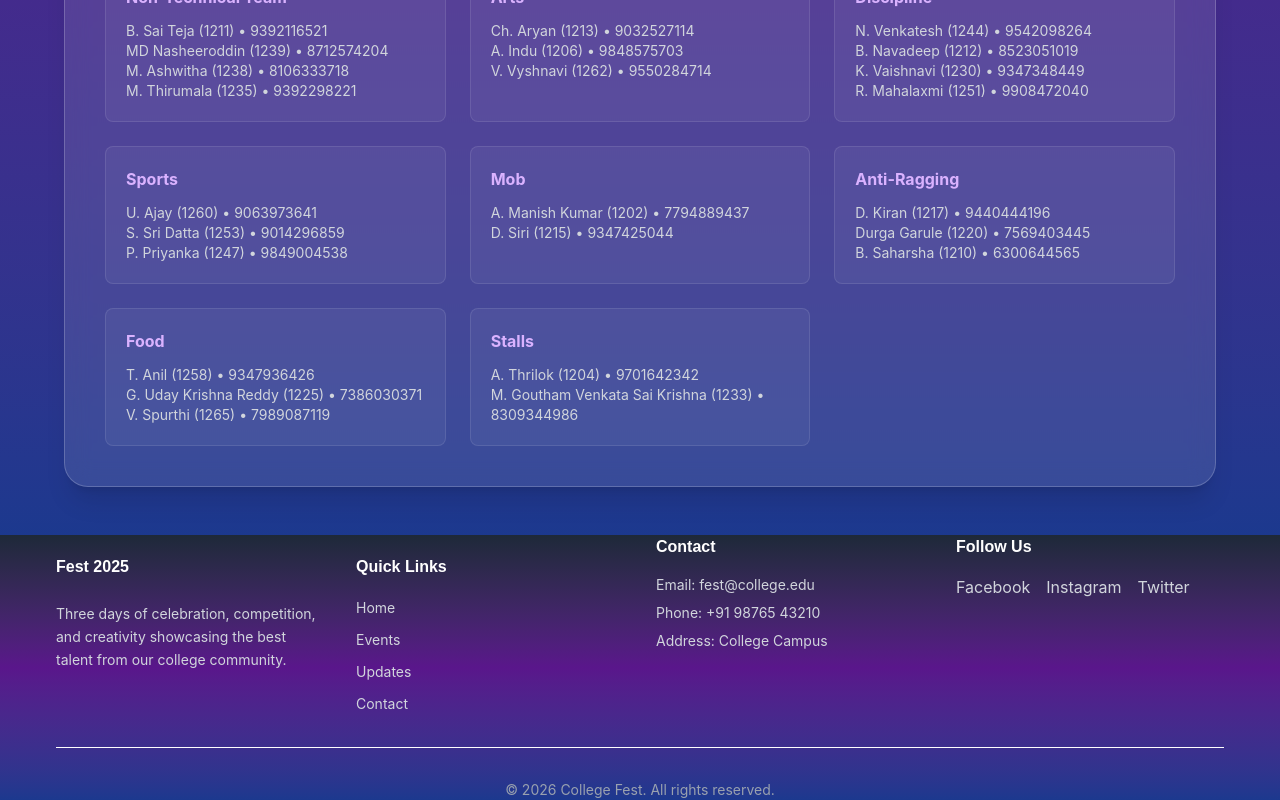
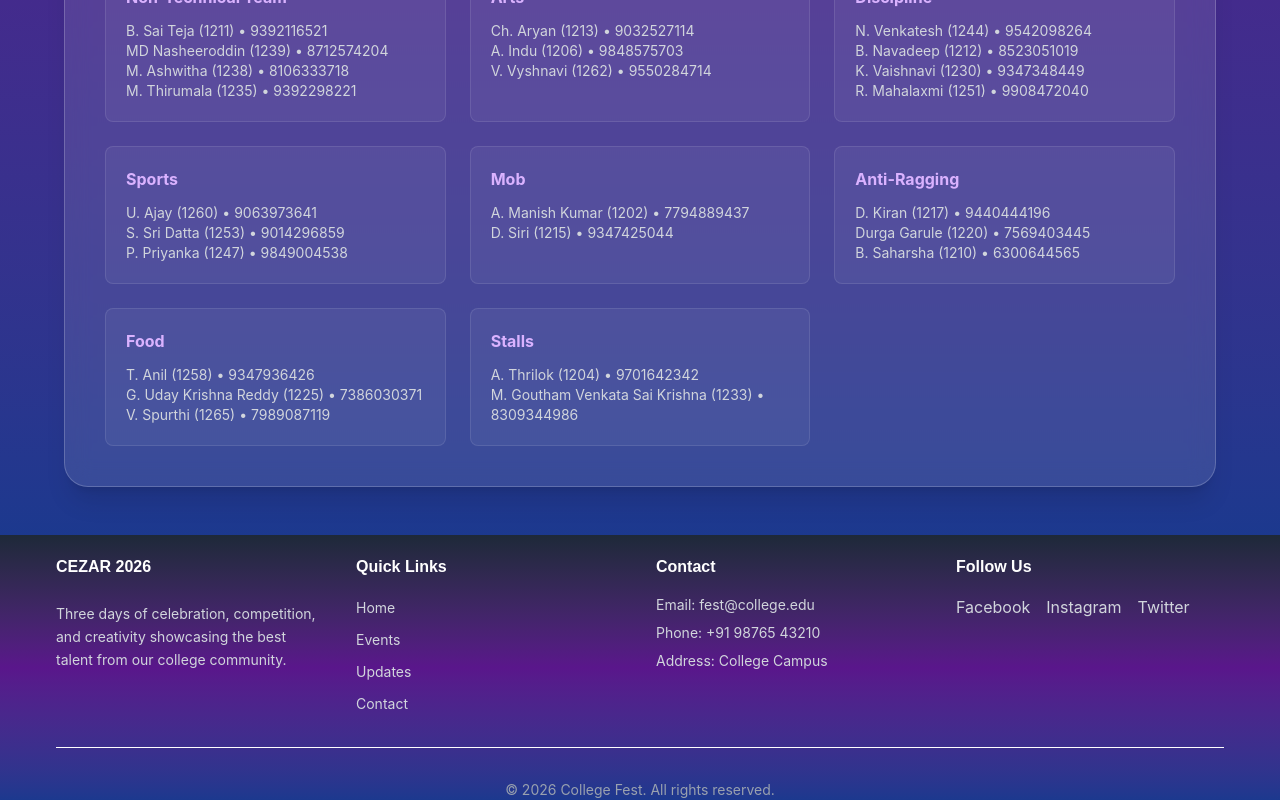
Before and after one commit to VaidyaPranav/cezarfrountend, a React (Vite) app: page / in a window 1280 px wide. Shown: the part 1554-2354 px from the top of the page. Built offline with nearby package versions, Linux system fonts and the light colour scheme; no server answers.

Commit message:
changes done

```diff
--- a/src/components/Footer.jsx
+++ b/src/components/Footer.jsx
@@ -9,7 +9,7 @@ export default function Footer() {
         <div className="grid grid-cols-1 sm:grid-cols-2 lg:grid-cols-4 gap-8 mb-8">
           {/* About */}
           <div>
-            <h3 className="font-poppins font-bold  text-amber-300 pt-5 mb-4">Fest 2025</h3>
+            <h3 className="font-poppins font-bold  text-amber-300 pt-5 mb-4">CEZAR 2026</h3>
             <p className="font-inter text-sm text-gray-300 leading-relaxed pt-2">
               Three days of celebration, competition, and creativity showcasing the best talent
               from our college community.
@@ -45,7 +45,7 @@ export default function Footer() {
 
           {/* Contact */}
           <div>
-            <h3 className="font-poppins font-bold text-amber-300 mb-4">Contact</h3>
+            <h3 className=" pt-5 font-poppins font-bold text-amber-300 mb-4">Contact</h3>
             <ul className="space-y-2 text-sm font-inter text-gray-300">
               <li>Email: fest@college.edu</li>
               <li>Phone: +91 98765 43210</li>
@@ -55,7 +55,7 @@ export default function Footer() {
 
           {/* Social */}
           <div>
-            <h3 className="font-poppins font-bold text-amber-300 mb-4">Follow Us</h3>
+            <h3 className=" pt-5 font-poppins font-bold text-amber-300 mb-4">Follow Us</h3>
             <div className="flex gap-4">
               <a href="#" className="text-gray-300 hover:text-amber-300 transition-colors">
                 Facebook
```
